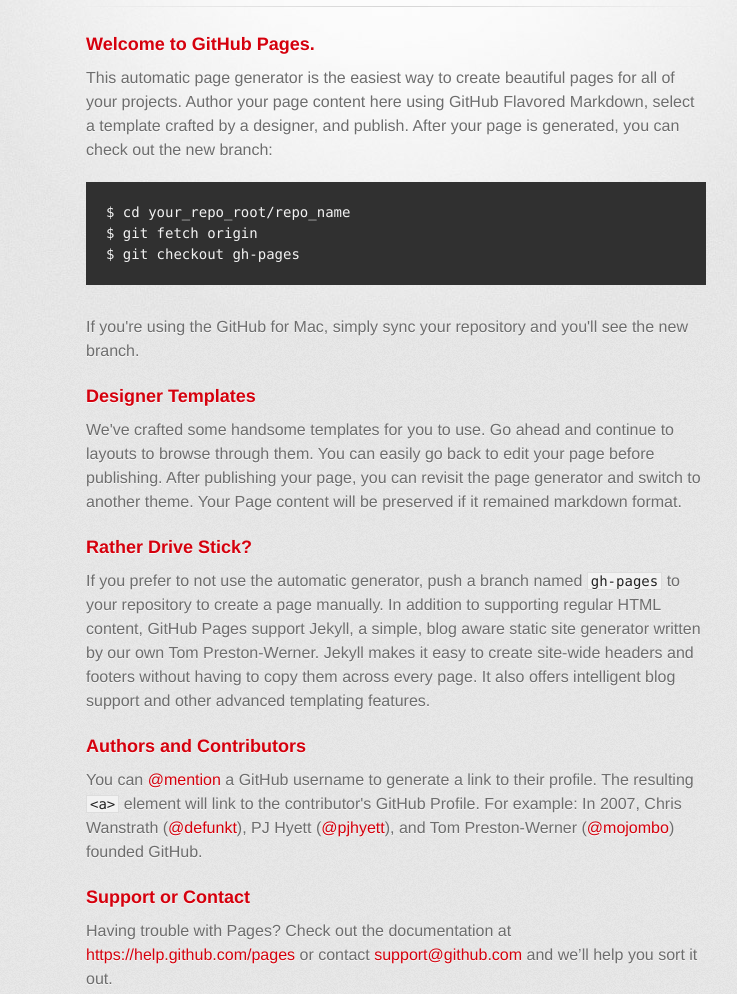
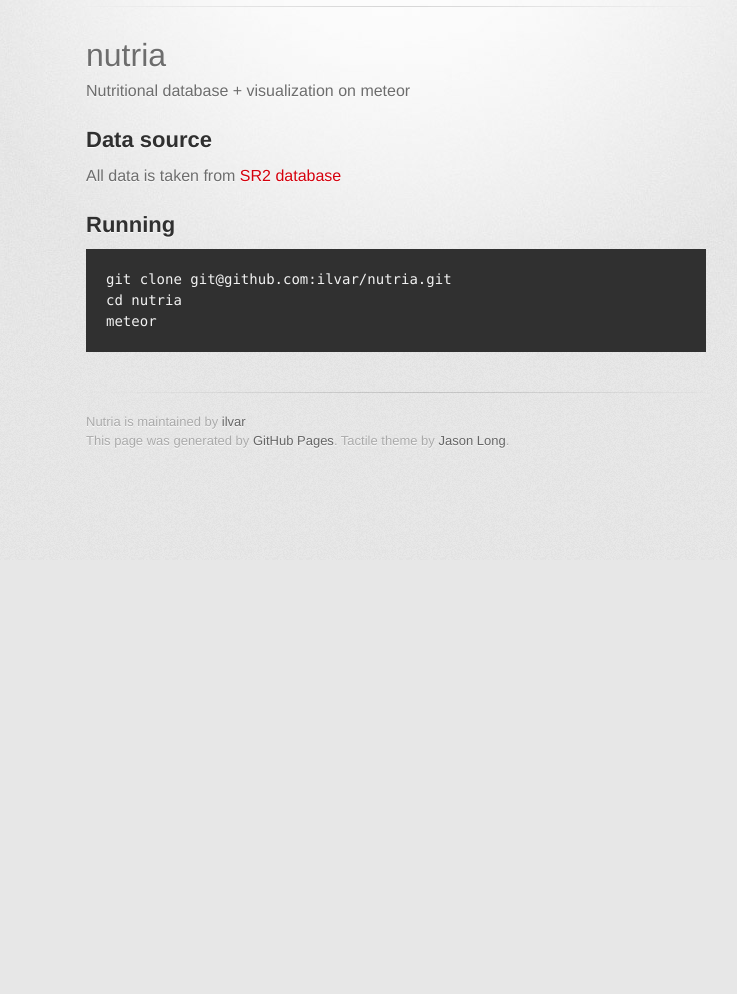
Before and after one commit to ilvar/nutria, a plain HTML site: page index.html in a window 1280 px wide. Shown: the part 240-1234 px from the top of the page, without its empty margins (244-981 px from the left). After the commit the page ends 800 px from the top, so only its background shows below. Drawn offline with Linux system fonts and the light colour scheme; a web font is replaced by a local one.

Commit message:
Create gh-pages branch via GitHub

```diff
--- a/index.html
+++ b/index.html
@@ -31,37 +31,23 @@
         <hr>
 
         <section id="main_content">
-          <h3>
-<a id="welcome-to-github-pages" class="anchor" href="#welcome-to-github-pages" aria-hidden="true"><span class="octicon octicon-link"></span></a>Welcome to GitHub Pages.</h3>
+          <h1>
+<a id="nutria" class="anchor" href="#nutria" aria-hidden="true"><span class="octicon octicon-link"></span></a>nutria</h1>
 
-<p>This automatic page generator is the easiest way to create beautiful pages for all of your projects. Author your page content here using GitHub Flavored Markdown, select a template crafted by a designer, and publish. After your page is generated, you can check out the new branch:</p>
+<p>Nutritional database + visualization on meteor</p>
 
-<pre><code>$ cd your_repo_root/repo_name
-$ git fetch origin
-$ git checkout gh-pages
+<h2>
+<a id="data-source" class="anchor" href="#data-source" aria-hidden="true"><span class="octicon octicon-link"></span></a>Data source</h2>
+
+<p>All data is taken from <a href="http://www.ars.usda.gov/News/docs.htm?docid=18879">SR2 database</a></p>
+
+<h2>
+<a id="running" class="anchor" href="#running" aria-hidden="true"><span class="octicon octicon-link"></span></a>Running</h2>
+
+<pre><code>git clone git@github.com:ilvar/nutria.git
+cd nutria
+meteor
 </code></pre>
-
-<p>If you're using the GitHub for Mac, simply sync your repository and you'll see the new branch.</p>
-
-<h3>
-<a id="designer-templates" class="anchor" href="#designer-templates" aria-hidden="true"><span class="octicon octicon-link"></span></a>Designer Templates</h3>
-
-<p>We've crafted some handsome templates for you to use. Go ahead and continue to layouts to browse through them. You can easily go back to edit your page before publishing. After publishing your page, you can revisit the page generator and switch to another theme. Your Page content will be preserved if it remained markdown format.</p>
-
-<h3>
-<a id="rather-drive-stick" class="anchor" href="#rather-drive-stick" aria-hidden="true"><span class="octicon octicon-link"></span></a>Rather Drive Stick?</h3>
-
-<p>If you prefer to not use the automatic generator, push a branch named <code>gh-pages</code> to your repository to create a page manually. In addition to supporting regular HTML content, GitHub Pages support Jekyll, a simple, blog aware static site generator written by our own Tom Preston-Werner. Jekyll makes it easy to create site-wide headers and footers without having to copy them across every page. It also offers intelligent blog support and other advanced templating features.</p>
-
-<h3>
-<a id="authors-and-contributors" class="anchor" href="#authors-and-contributors" aria-hidden="true"><span class="octicon octicon-link"></span></a>Authors and Contributors</h3>
-
-<p>You can <a href="https://github.com/blog/821" class="user-mention">@mention</a> a GitHub username to generate a link to their profile. The resulting <code>&lt;a&gt;</code> element will link to the contributor's GitHub Profile. For example: In 2007, Chris Wanstrath (<a href="https://github.com/defunkt" class="user-mention">@defunkt</a>), PJ Hyett (<a href="https://github.com/pjhyett" class="user-mention">@pjhyett</a>), and Tom Preston-Werner (<a href="https://github.com/mojombo" class="user-mention">@mojombo</a>) founded GitHub.</p>
-
-<h3>
-<a id="support-or-contact" class="anchor" href="#support-or-contact" aria-hidden="true"><span class="octicon octicon-link"></span></a>Support or Contact</h3>
-
-<p>Having trouble with Pages? Check out the documentation at <a href="https://help.github.com/pages">https://help.github.com/pages</a> or contact <a href="mailto:support@github.com">support@github.com</a> and we’ll help you sort it out.</p>
         </section>
 
         <footer>
```
Also changed, not shown: params.json (+1 -7 lines).
